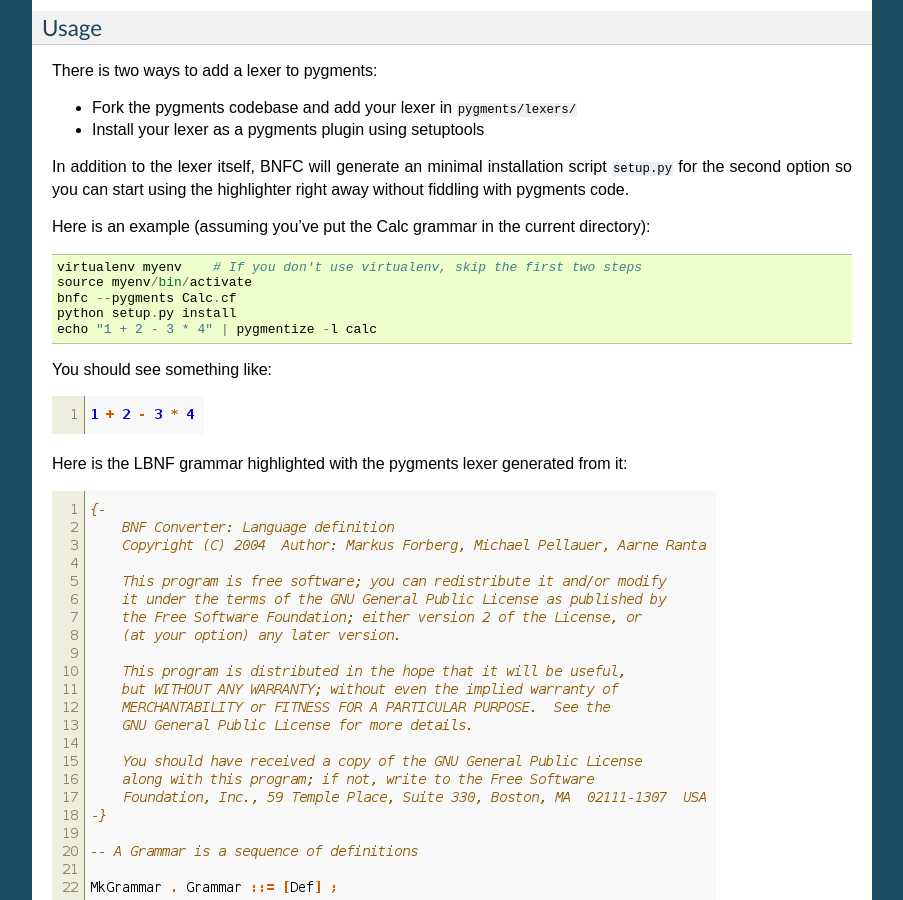
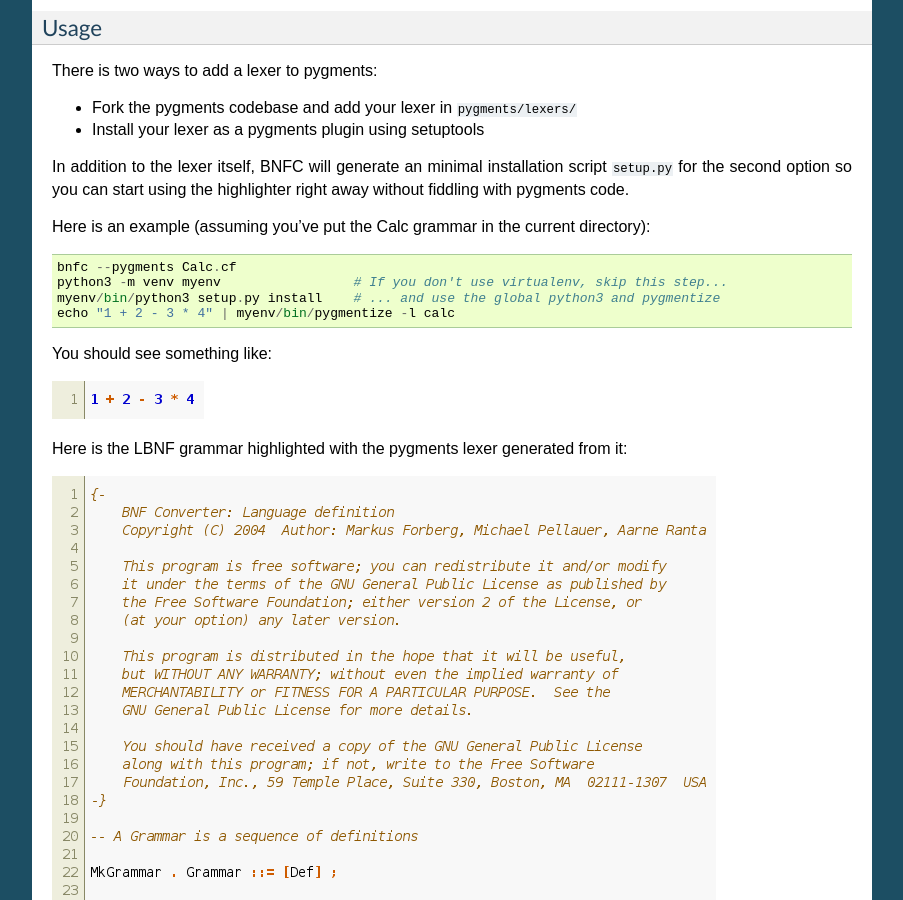
Before and after one commit to BNFC/bnfc, a Sphinx documentation site: the page built from docs/user_guide.rst, in a window 1280 px wide and 900 px high, scrolled down 3126 px. Shown: the whole window, without its empty margins (198-1101 px from the left). Built offline with Sphinx 7.4.7, drawn with Linux system fonts in a browser that asks for light colours; formulas are drawn with MathJax 3.

Commit message:
[ doc ] updated pygments recipe to python3
Python 2 is no longer supported.

```diff
--- a/docs/user_guide.rst
+++ b/docs/user_guide.rst
@@ -213,11 +213,10 @@ highlighter right away without fiddling with pygments code.
 Here is an example (assuming you've put the Calc grammar in the current
 directory)::
 
-    virtualenv myenv    # If you don't use virtualenv, skip the first two steps
-    source myenv/bin/activate
     bnfc --pygments Calc.cf
-    python setup.py install
-    echo "1 + 2 - 3 * 4" | pygmentize -l calc
+    python3 -m venv myenv                 # If you don't use virtualenv, skip this step...
+    myenv/bin/python3 setup.py install    # ... and use the global python3 and pygmentize
+    echo "1 + 2 - 3 * 4" | myenv/bin/pygmentize -l calc
 
 You should see something like:
 
```
